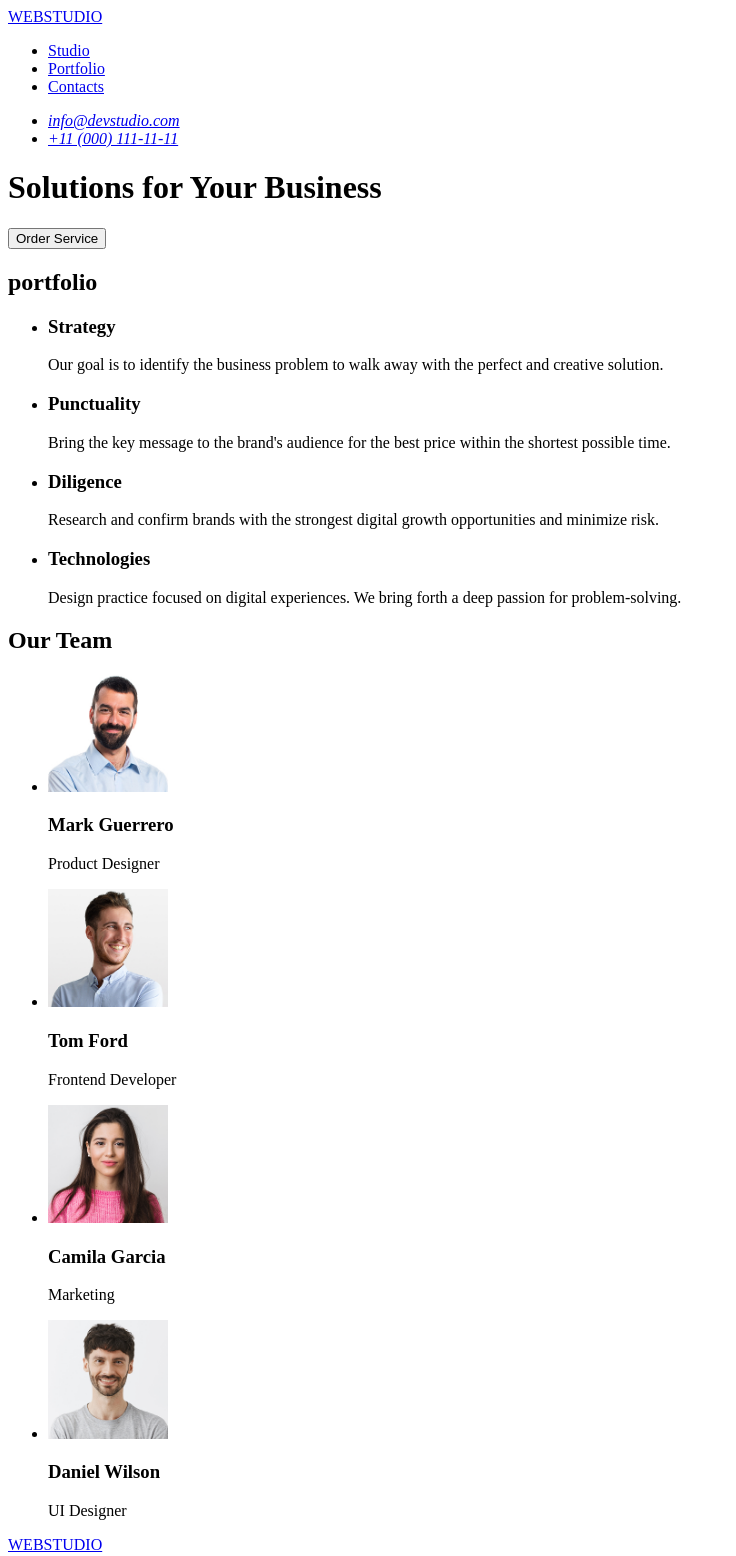
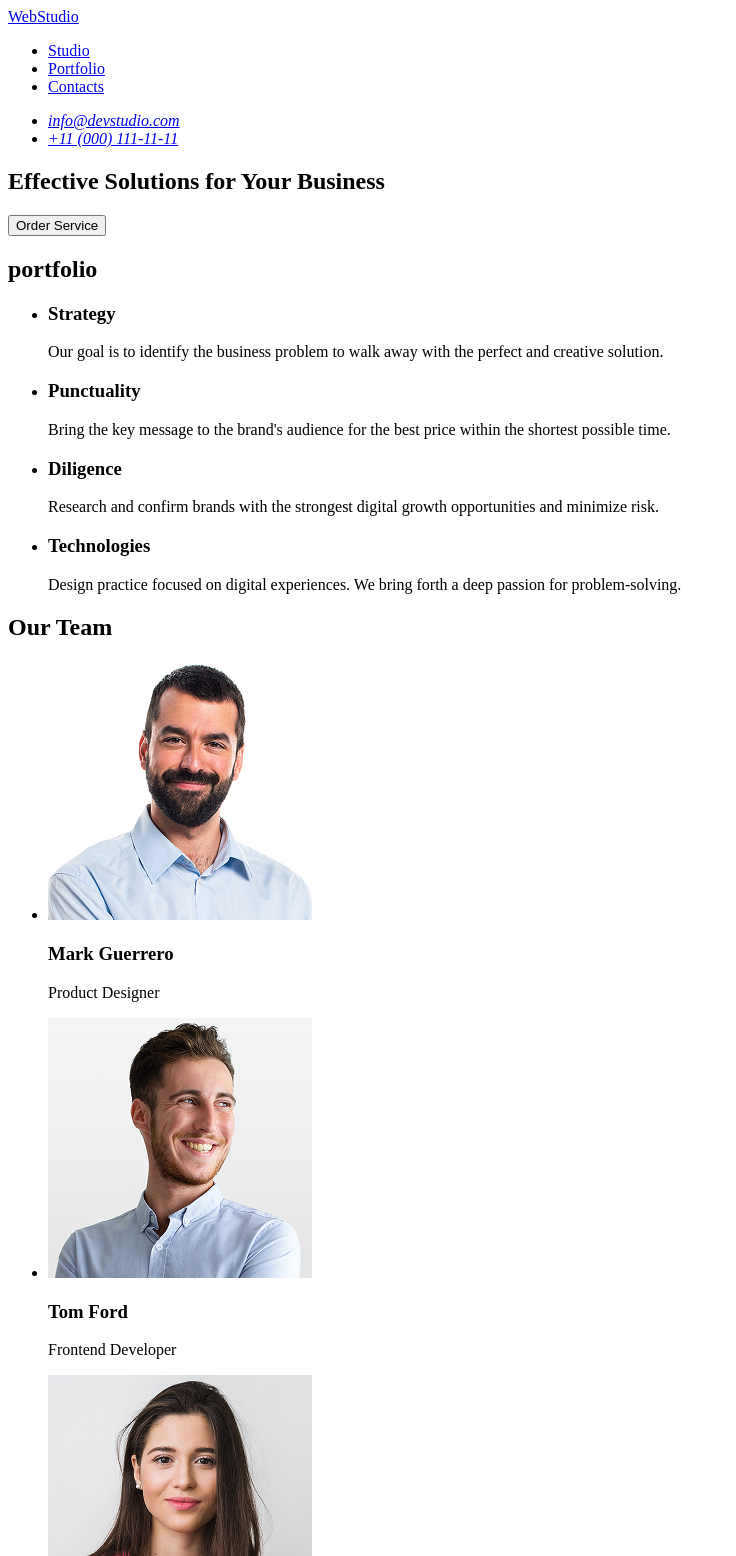
Before and after one commit to MariiaDe/goit-markup-hw-01, a plain HTML site: page index.html in a window 1280 px wide. Shown: the top 1556 px of the page, without its empty margins (0-736 px from the left). Drawn offline with Linux system fonts and the light colour scheme.

Commit message:
add index file

```diff
--- a/index.html
+++ b/index.html
@@ -7,8 +7,8 @@
 </head>
 <body>
     <header>
-        <a href="./index.html">WEBSTUDIO</a>
         <nav>
+            <a href="./index.html">WebStudio</a>
             <ul>
                 <li><a href="#studio">Studio</a></li>
                 <li><a href="#portfolio">Portfolio</a></li>
@@ -24,8 +24,10 @@
 
     </header>
     <main>
-        <h1 id="studio">Solutions for Your Business</h1>
-        <button type="button">Order Service</button>
+        <section>
+            <h1 id="studio">Effective Solutions for Your Business</h1>
+            <button type="button">Order Service</button>
+        </section>
         <section>
             <h2 id="portfolio">portfolio</h2>
             <ul>
@@ -51,22 +53,22 @@
             <h2 id="contacts">Our Team</h2>
             <ul>
                 <li>
-                    <img src="./images/img.jpg" alt="Mark Guerrero" width="120"/>
+                    <img src="./images/img.jpg" alt="Mark Guerrero" width="264"/>
                     <h3>Mark Guerrero</h3>
                     <p>Product Designer</p>
                 </li>
                 <li>
-                    <img src="./images/img(1).jpg" alt="Tom Ford" width="120"/>
+                    <img src="./images/img(1).jpg" alt="Tom Ford" width="264"/>
                     <h3>Tom Ford</h3>
                     <p>Frontend Developer</p>
                 </li>
                 <li>
-                    <img src="./images/img(2).jpg" alt="Camila Garcia" width="120"/>
+                    <img src="./images/img(2).jpg" alt="Camila Garcia" width="264"/>
                     <h3>Camila Garcia</h3>
                     <p>Marketing</p>
                 </li>
                 <li>
-                    <img src="./images/img(3).jpg" alt="Daniel Wilson" width="120"/>
+                    <img src="./images/img(3).jpg" alt="Daniel Wilson" width="264"/>
                     <h3>Daniel Wilson</h3>
                     <p>UI Designer</p>
                 </li>
@@ -74,7 +76,7 @@
         </section>
     </main>
     <footer>
-        <a href="./index.html">WEBSTUDIO</a>
+        <a href="./index.html">WebStudio</a>
         <p>Increase the flow of customers and sales for your business with digital marketing & growth solutions.</p>
     </footer>
 </body>
```
